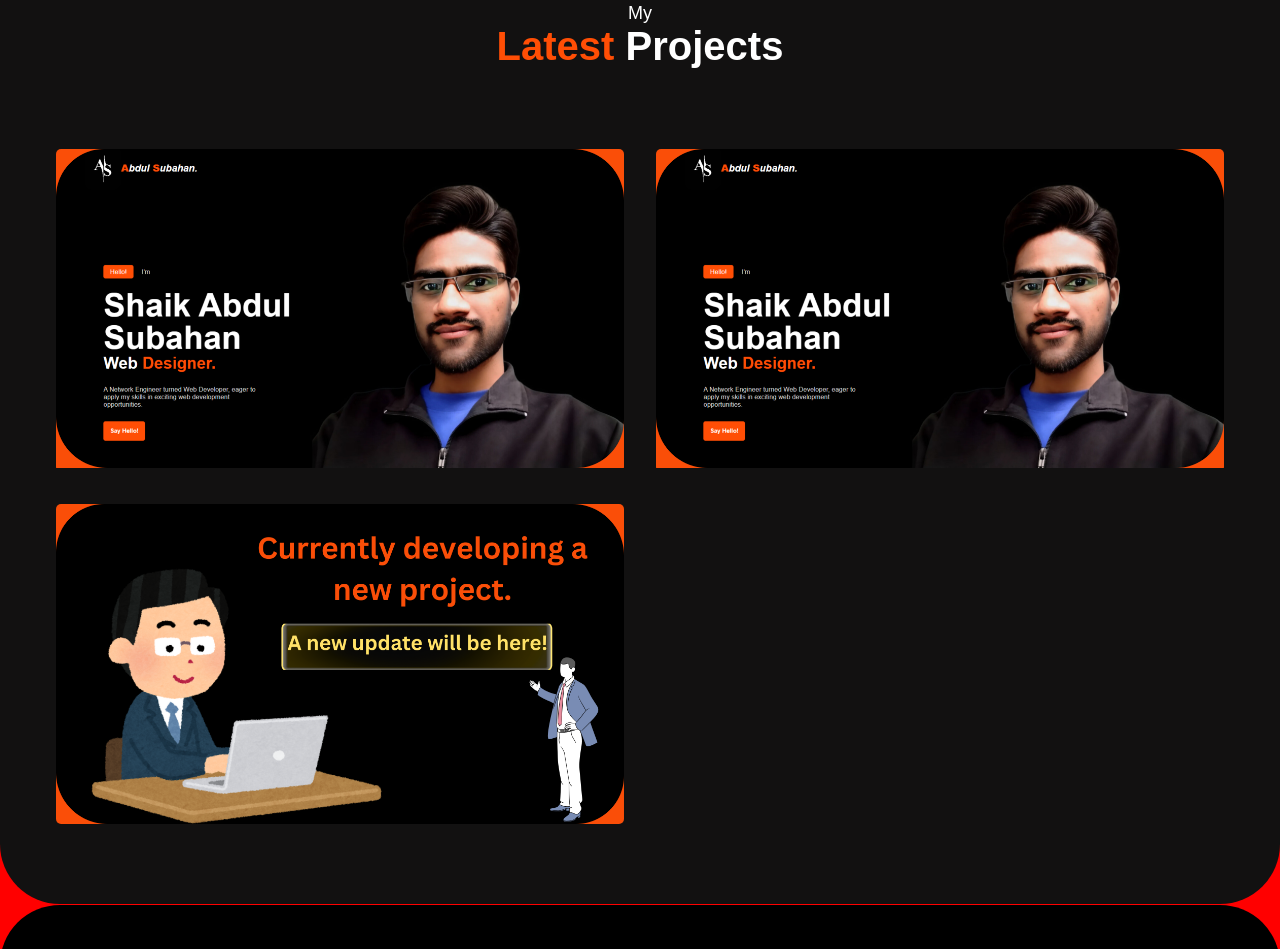
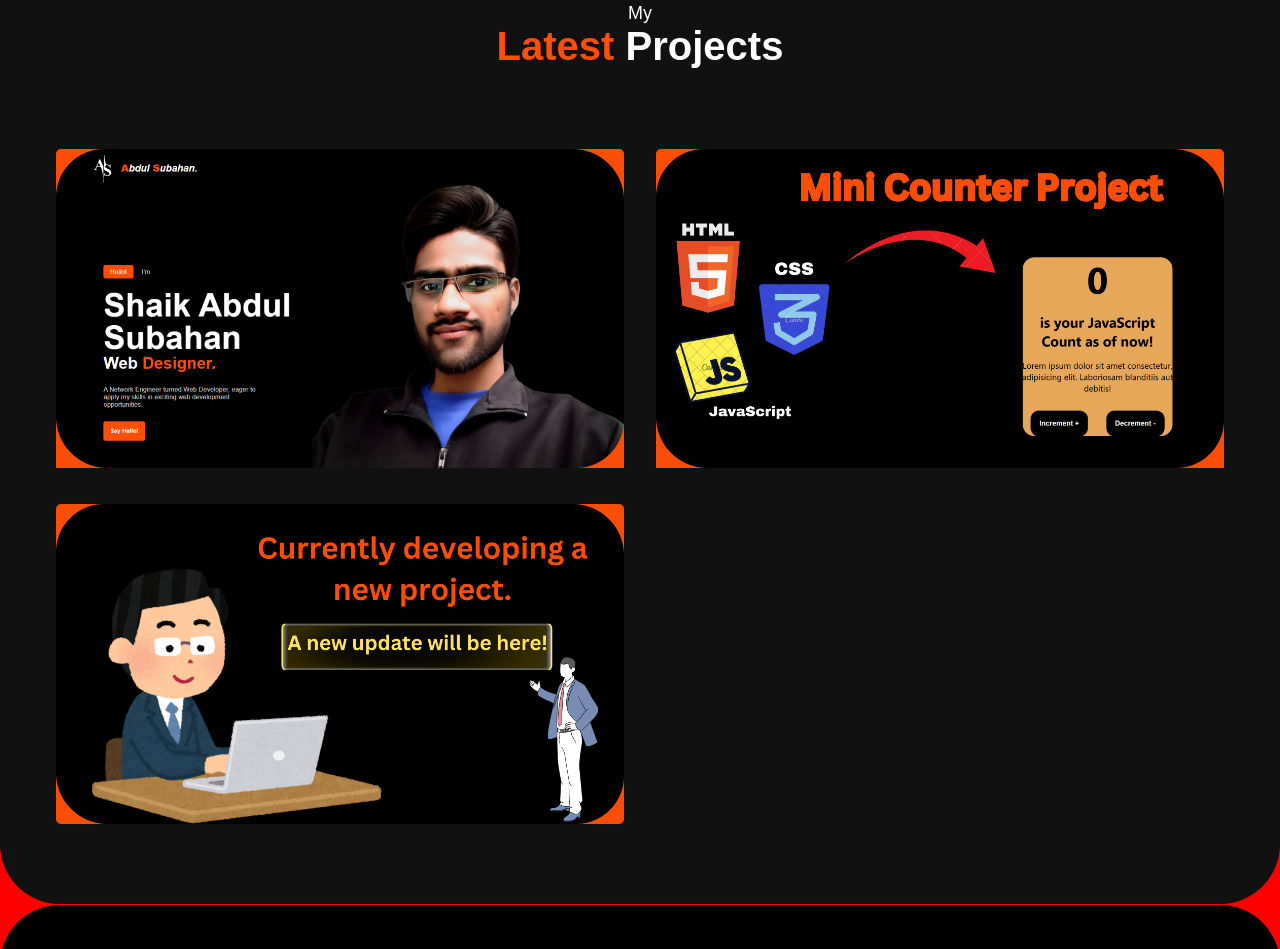
Before and after one commit to Shaik-Abdul-Subahan/My_Portfolio, a plain HTML site: page index.html in a window 1280 px wide. Shown: the part 1811-2760 px from the top of the page. Drawn offline with nearby package versions, Linux system fonts and the light colour scheme.

Commit message:
Updated project section -1

```diff
--- a/index.html
+++ b/index.html
@@ -59,7 +59,7 @@
             <a href="https://shaik-abdul-subahan.github.io/My_Portfolio/" target="_blank"><img src="assets/Project Portfolio.png" alt="Personal_Portfolio"></a>
           </div>
           <div class="project__card">
-            <a href="https://shaik-abdul-subahan.github.io/JavaScript_Counter_Project/" target="_blank"><img src="assets/Project Portfolio.png" alt="JavaScript_Counter_Project"></a>
+            <a href="https://shaik-abdul-subahan.github.io/JavaScript_Counter_Project/" target="_blank"><img src="Mini Counter Project.png" alt="JavaScript_Counter_Project"></a>
           </div>
           <div class="project__card">
             <img src="assets/Project_Progress.png" alt="Project_progress" />
```
